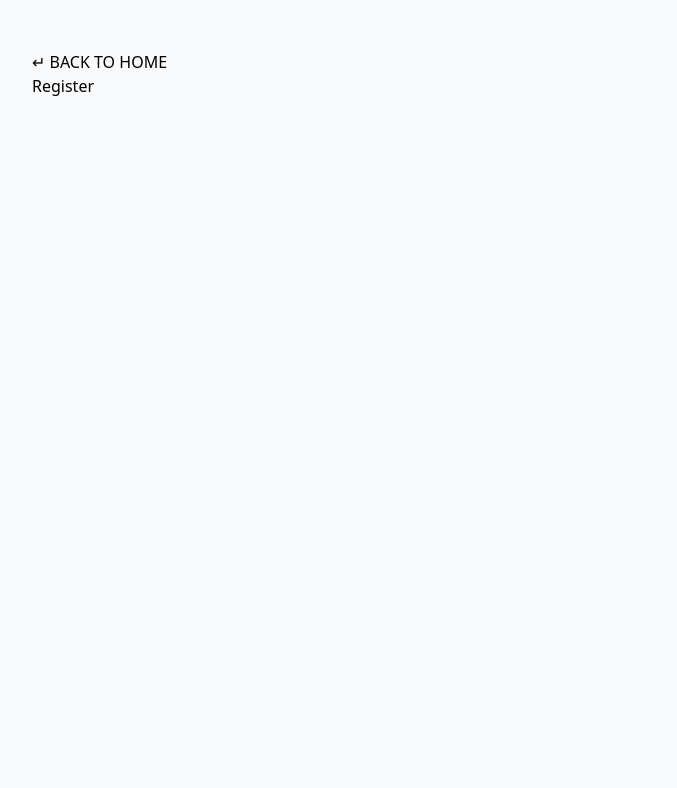
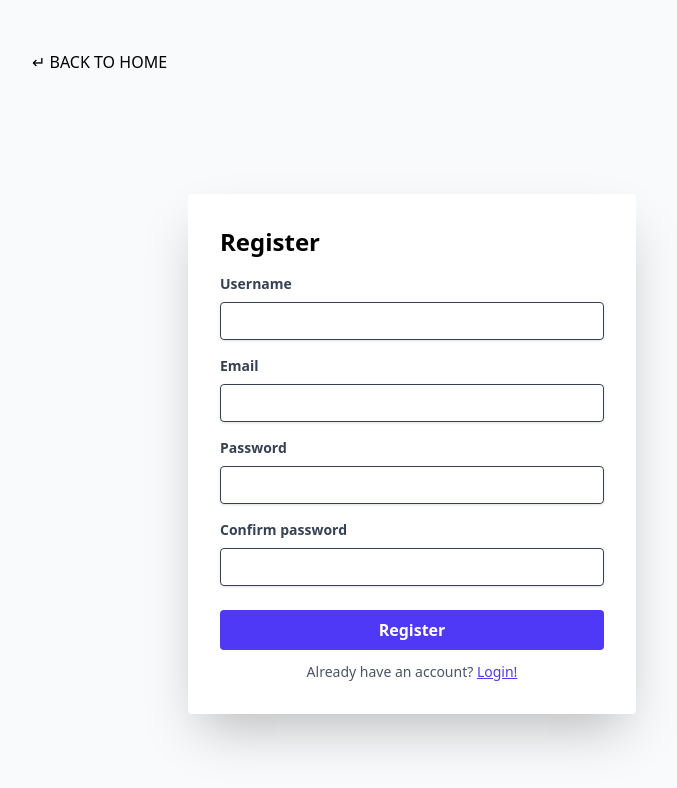
Before and after one commit to typeofross/qa-react-express, a React (Vite) app in the folder client/: page /register in a window 1280 px wide. Shown: the top 788 px of the page, without its empty margins (228-905 px from the left). Built offline with nearby package versions, Linux system fonts and the light colour scheme.

Commit message:
Add register form

```diff
--- a/client/config.js
+++ b/client/config.js
@@ -9,10 +9,7 @@ export default {
         search: serverBaseUrl + "/get/search/"
     },
     post: {
-        login: serverBaseUrl + "/auth/login"
-    },
-    color(n) {
-        return n == 3 ? "green" :
-            n == 4 ? "yellow" : "blue"
+        login: serverBaseUrl + "/auth/login",
+        register: serverBaseUrl + "/auth/register"
     }
 }
--- a/client/services/fetch.js
+++ b/client/services/fetch.js
@@ -38,5 +38,18 @@ export default {
         const req = await fetch(endpoints.post.login, requestOptions);
         const res = await req.json();
         return res;
+    },
+    async register(data) {
+        const requestOptions = {
+            method: "POST",
+            headers: {
+                "Content-Type": "application/json"
+            },
+            body: JSON.stringify(data)
+        };
+
+        const req = await fetch(endpoints.post.register, requestOptions);
+        const res = await req.json();
+        return res;
     }
 }
--- a/client/src/components/Register.jsx
+++ b/client/src/components/Register.jsx
@@ -1,9 +1,131 @@
+import { NavLink, useNavigate } from 'react-router';
+import React, { useState } from 'react';
+import services from '../../services/fetch.js';
+
 function Register() {
+  const [error, setError] = useState([]);
+  const [data, setData] = useState({ username: "", email: "", password: "" });
+  const navigate = useNavigate();
+
+  async function handleSubmit(formData) {
+    const password = await formData.get('password');
+    const repassword = await formData.get('repassword');
+    const email = await formData.get('email');
+    const username = await formData.get('username');
+
+    setData({ username, email });
+
+    try {
+      const response = await services.register({ username, email, password, repassword });
+
+      if (response.status !== 'success') {
+        setError(response.message);
+        throw new Error(response.message)
+      }
+
+      localStorage.setItem('accesstoken', response.message);
+
+      return navigate('/');
+
+    } catch (err) {
+      console.error(err)
+    }
+  }
 
   return (
     <>
       <title>Register</title>
-      <h1>Register</h1>
+
+      <form action={handleSubmit} className="max-w-md mx-auto p-8 bg-white rounded-sm shadow-2xl mt-30">
+        <h2 className="text-2xl font-semibold mb-4">Register</h2>
+        <div className="mb-4">
+          <label htmlFor="username" className="block text-gray-700 text-sm font-bold mb-2">
+            Username
+          </label>
+          <input
+            type="text"
+            id="username"
+            name="username"
+            value={data.username}
+            onFocus={() => setError('')}
+            onChange={e => { setData({ "username": e.target.value }) }}
+            required
+            className="shadow appearance-none border rounded w-full py-2 px-3 text-gray-700 leading-tight focus:outline-none focus:shadow-outline"
+          />
+          {error && error.find(x => x.path == "username") ?
+            error.map(x => {
+              if (x.path == "username") {
+                return <p className="text-red-700 text-sm mt-1">{x.error}</p>
+              }
+            })
+            : ""}
+        </div>
+
+        <div className="mb-4">
+          <label htmlFor="email" className="block text-gray-700 text-sm font-bold mb-2">
+            Email
+          </label>
+          <input
+            type="email"
+            id="email"
+            name="email"
+            value={data.email}
+            onFocus={() => setError('')}
+            onChange={e => { setData({ "email": e.target.value }) }}
+            required
+            className="shadow appearance-none border rounded w-full py-2 px-3 text-gray-700 leading-tight focus:outline-none focus:shadow-outline"
+          />
+          {error && error.find(x => x.path == "email") ?
+            error.map(x => {
+              if (x.path == "email") {
+                return <p className="text-red-700 text-sm mt-1">{x.error}</p>
+              }
+            })
+            : ""}
+        </div>
+
+        <div className="mb-4">
+          <label htmlFor="password" className="block text-gray-700 text-sm font-bold mb-2">
+            Password
+          </label>
+          <input
+            type="password"
+            id="password"
+            name="password"
+            onFocus={() => setError('')}
+            required
+            className="shadow appearance-none border rounded w-full py-2 px-3 text-gray-700 leading-tight focus:outline-none focus:shadow-outline"
+          />
+          {error && error.find(x => x.path == "password") ?
+            error.map(x => {
+              if (x.path == "password") {
+                return <p className="text-red-700 text-sm mt-1">{x.error}</p>
+              }
+            })
+            : ""}
+        </div>
+
+        <div className="mb-6">
+          <label htmlFor="repassword" className="block text-gray-700 text-sm font-bold mb-2">
+            Confirm password
+          </label>
+          <input
+            type="password"
+            id="repassword"
+            name="repassword"
+            onFocus={() => setError('')}
+            required
+            className="shadow appearance-none border rounded w-full py-2 px-3 text-gray-700 leading-tight focus:outline-none focus:shadow-outline"
+          />
+        </div>
+
+        <button
+          type="submit"
+          className="bg-indigo-600 hover:bg-indigo-700 text-white font-bold py-2 px-4 rounded focus:outline-none cursor-pointer w-[100%]">
+          Register
+        </button>
+        <p className="mt-3 text-center text-sm text-gray-600">Already have an account? <NavLink to='/login' className="underline text-indigo-600">Login!</NavLink></p>
+      </form>
     </>
   )
 }
--- a/client/src/components/partials/CommentItem.jsx
+++ b/client/src/components/partials/CommentItem.jsx
@@ -1,14 +1,11 @@
-import config from '/config.js';
-
 function CommentItem({ props }) {
   const date = new Date(props.createdAt).toDateString();
   const time = new Date(props.createdAt).toLocaleTimeString();
-  let classValues = `grid place-items-center w-10 h-10 rounded-full bg-${config.color(props.owner.username.length)}-300 border-1 border-gray-300`;
 
   return (
     <>
       <div key={props._id} className="bg-white rounded-sm border-1 border-gray-200 p-5 mb-4 grid grid-cols-[40px_1fr] gap-3">
-        <div className={classValues}>
+        <div className="grid place-items-center w-10 h-10 rounded-full border-1 border-gray-300">
           <span className="text-lg font-semibold uppercase">{props.owner.username.charAt(0)}</span>
         </div>
         <div className="grid grid-rows-[auto_auto_1fr]">
--- a/client/src/components/partials/ListItems.jsx
+++ b/client/src/components/partials/ListItems.jsx
@@ -1,19 +1,17 @@
 import { useNavigate } from 'react-router';
 import CommentsRating from './ListItemsCommentsRating.jsx';
-import config from '/config.js';
 
 function ListItems(props) {
   const navigate = useNavigate();
   const date = new Date(props.entry.createdAt).toDateString();
   const time = new Date(props.entry.createdAt).toLocaleTimeString();
-  const classValues = `p-1 border-1 border-gray-300 rounded-sm pl-2 pr-2 bg-${config.color(props.entry.owner.username.length)}-50`;
   const redirectHandler = () => {
     navigate(`/post/${props.entry._id}`);
   }
   return (
     <>
       <div onClick={redirectHandler} className="cursor-pointer mb-4">
-        <div className="text-xs mb-0.5"><span className={classValues}>{props.entry.owner.username}</span> ◷ {date}, {time}
+        <div className="text-xs mb-0.5"><span className="p-1 border-1 border-gray-300 rounded-sm pl-2 pr-2">{props.entry.owner.username}</span> ◷ {date}, {time}
           <span className="ml-2">IN:</span> <span className="ml-1 p-1 border-1 border-gray-300 rounded-sm pl-2 pr-2">{props.entry.category}</span>
         </div>
         <div className="hover:text-indigo-600 inline md:text-xl">{props.entry.title} </div>  <CommentsRating entry={props.entry} />
```
